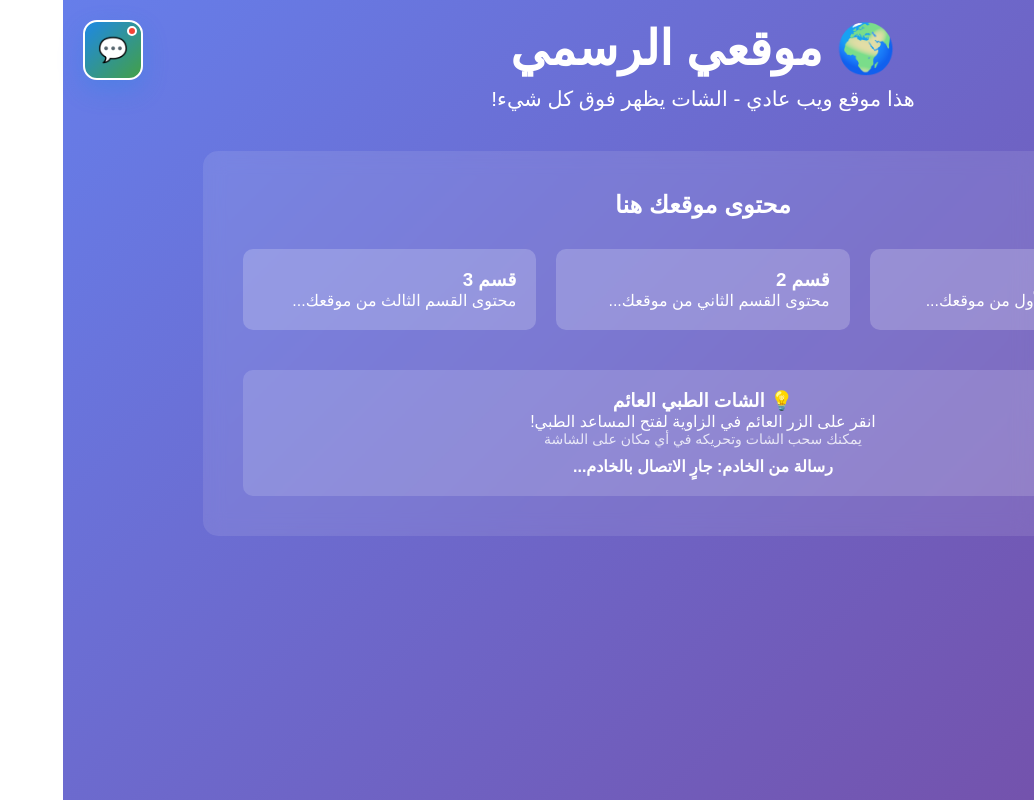
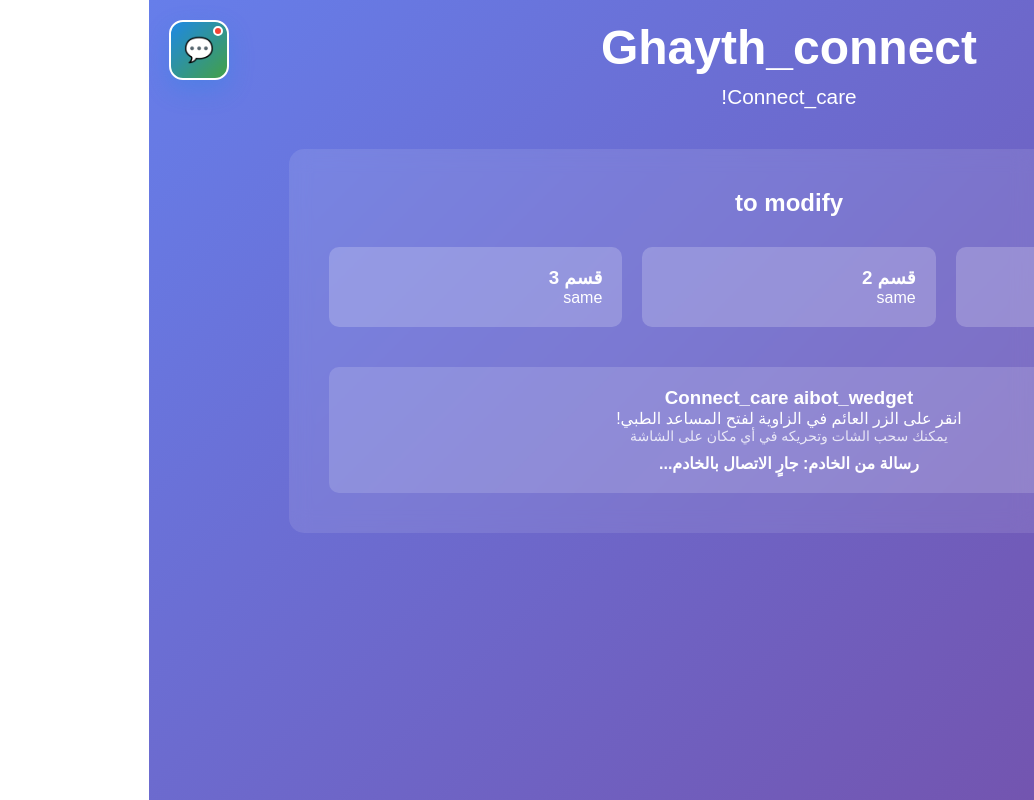
Before and after one commit to Devil-506/ai_chatbot_frontend, a React (Vite) app: page / in a window 1280 px wide. Shown: the whole page, without its empty margins (246-1280 px from the left). Built offline with nearby package versions, Linux system fonts and the light colour scheme; no server answers.

Commit message:
Update content and structure in App component

```diff
--- a/src/App.jsx
+++ b/src/App.jsx
@@ -22,8 +22,8 @@ function App() {
     }}>
       {/* Your Existing Website Content */}
       <div style={{ textAlign: 'center', marginBottom: '40px' }}>
-        <h1 style={{ fontSize: '3rem', marginBottom: '10px' }}>🌍 موقعي الرسمي</h1>
-        <p style={{ fontSize: '1.3rem' }}>هذا موقع ويب عادي - الشات يظهر فوق كل شيء!</p>
+        <h1 style={{ fontSize: '3rem', marginBottom: '10px' }}>Ghayth_connect</h1>
+        <p style={{ fontSize: '1.3rem' }}>Connect_care!</p>
       </div>
 
       <div style={{
@@ -34,7 +34,7 @@ function App() {
         margin: '0 auto',
         backdropFilter: 'blur(10px)'
       }}>
-        <h2 style={{ textAlign: 'center', marginBottom: '30px' }}>محتوى موقعك هنا</h2>
+        <h2 style={{ textAlign: 'center', marginBottom: '30px' }}>to modify</h2>
 
         <div style={{
           display: 'grid',
@@ -44,15 +44,15 @@ function App() {
         }}>
           <div style={{ background: 'rgba(255,255,255,0.2)', padding: '20px', borderRadius: '10px' }}>
             <h3>قسم 1</h3>
-            <p>محتوى القسم الأول من موقعك...</p>
+            <p>same</p>
           </div>
           <div style={{ background: 'rgba(255,255,255,0.2)', padding: '20px', borderRadius: '10px' }}>
             <h3>قسم 2</h3>
-            <p>محتوى القسم الثاني من موقعك...</p>
+            <p>same</p>
           </div>
           <div style={{ background: 'rgba(255,255,255,0.2)', padding: '20px', borderRadius: '10px' }}>
             <h3>قسم 3</h3>
-            <p>محتوى القسم الثالث من موقعك...</p>
+            <p>same</p>
           </div>
         </div>
 
@@ -62,7 +62,7 @@ function App() {
           borderRadius: '10px',
           textAlign: 'center'
         }}>
-          <h3>💡 الشات الطبي العائم</h3>
+          <h3>Connect_care aibot_wedget</h3>
           <p>انقر على الزر العائم في الزاوية لفتح المساعد الطبي!</p>
           <p style={{ fontSize: '14px', opacity: 0.8 }}>
             يمكنك سحب الشات وتحريكه في أي مكان على الشاشة
```
